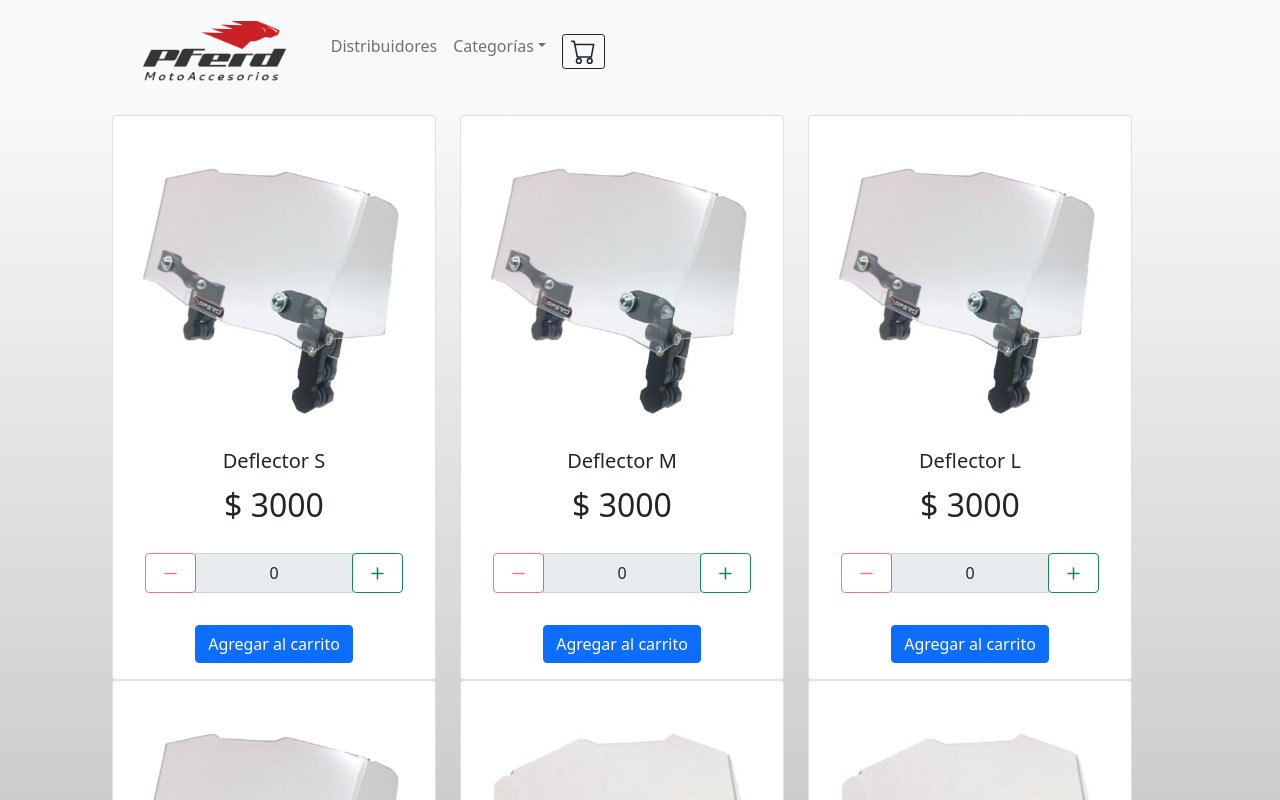
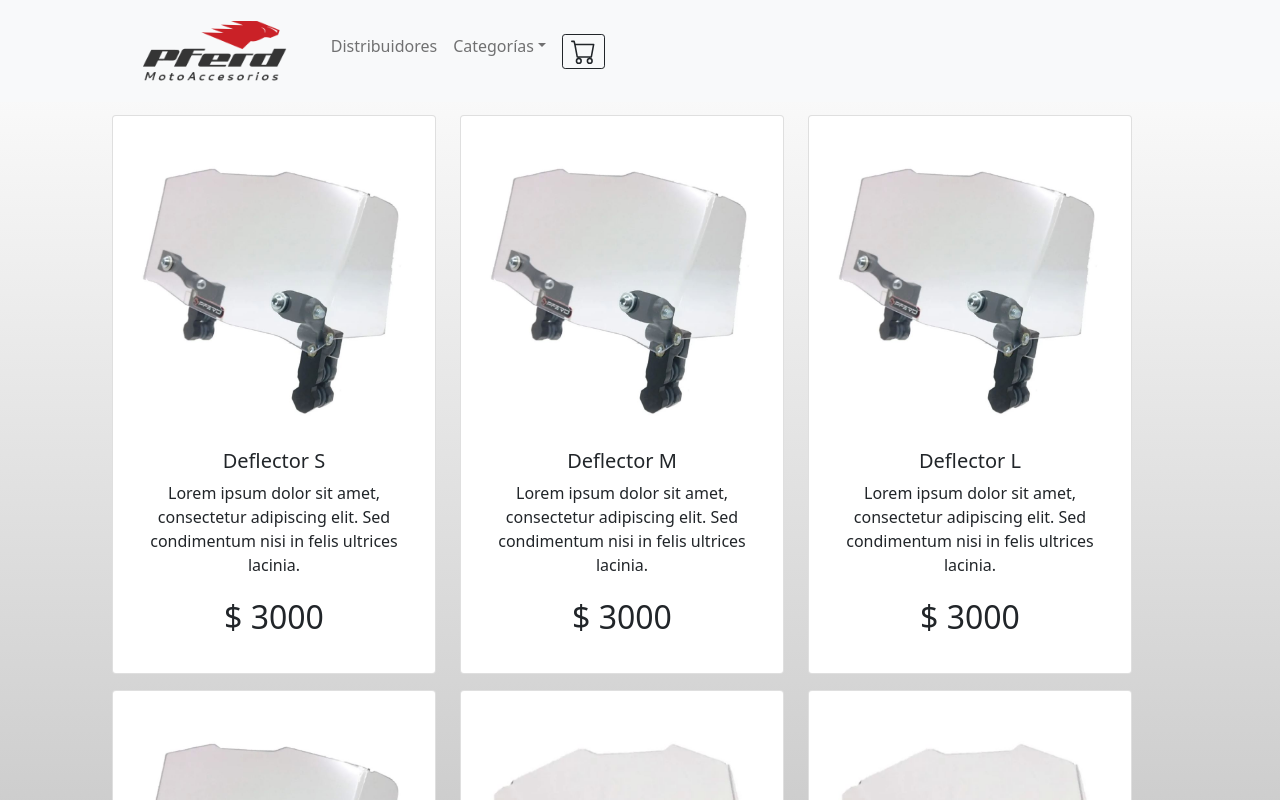
Before and after one commit to deejay47/pferd, a React (Create React App) app: page /category/1 in a window 1280 px wide. Shown: the top 800 px of the page. Built offline with nearby package versions, Linux system fonts and the light colour scheme.

Commit message:
Config Firebase

```diff
--- a/package.json
+++ b/package.json
@@ -7,6 +7,7 @@
     "@testing-library/react": "^11.2.6",
     "@testing-library/user-event": "^12.8.3",
     "bootstrap": "^5.0.0",
+    "firebase": "^8.6.7",
     "react": "^17.0.2",
     "react-bootstrap": "^1.5.2",
     "react-bootstrap-icons": "^1.5.0",
--- a/src/components/Item/Item.js
+++ b/src/components/Item/Item.js
@@ -23,19 +23,8 @@ function Item(props) {
             </div>
           </Card.Title>
           <Card.Title>{props.item.title}</Card.Title>
+          <Card.Text>{props.item.description}</Card.Text>
           <p className="price-tag">$ {props.item.price}</p>
-          <ItemCount
-            stock={props.item.stock}
-            onChange={quantityUpdate}
-            selectedQuantity={quantity}
-          ></ItemCount>
-          <Button
-            variant="primary"
-            value={props.item.id}
-            disabled={props.item.stock === 0}
-          >
-            {props.item.stock !== 0 ? "Agregar al carrito" : "Sin stock"}
-          </Button>
         </Card.Body>
       </Card>
   );
--- a/src/components/Item/Item.scss
+++ b/src/components/Item/Item.scss
@@ -5,6 +5,10 @@
 .container {
     position: relative;
     width: 50%;
+  }
+
+  .card{
+    margin-bottom: 5%;
   }
 
   .image {
--- a/src/components/ItemList/ItemList.js
+++ b/src/components/ItemList/ItemList.js
@@ -5,6 +5,7 @@ import Loading from "../Loading/Loading";
 import Inventory from "../../assets/data/inventory.json";
 import NotFound from "../../views/NotFound/NotFound"
 import { useParams } from "react-router-dom";
+import { getFirestore } from '../../firebase'
 
 import "./ItemList.scss";
 
@@ -14,7 +15,24 @@ function ItemList() {
   const [loading, setLoading] = useState(true);
 
   useEffect(() => {
-    setLoading(true);
+
+
+
+    // const db = getFirestore()
+
+    // const itemsCollection = db.collection('items')
+
+    // itemsCollection.get().then((snapshot) => {
+    //   console.log(snapshot.docs.map(doc=> doc.data()))
+    // })
+
+    // itemsCollection.doc('0v0TxB5U9tQYL0uksBVL')
+
+    //   itemsCollection.get().then(item => {
+    //     console.log(item)
+    //   })
+
+
     const getItems = new Promise((resolve) => {
       setTimeout(() => resolve(Inventory.products), 1000);
     });
@@ -32,6 +50,9 @@ function ItemList() {
           setItems(res);
           setLoading(false);
         });
+
+
+
   }, [id]);
 
   return (
--- /dev/null
+++ b/src/firebase/index.js
@@ -0,0 +1,22 @@
+import firebase from 'firebase/app'
+import "firebase/firestore"
+
+const firebaseConfig = {
+        apiKey: "AIzaSyAIzxzUVvHrkbTYsW6NBm3_dDewbXCw2yA",
+        authDomain: "pferd-store.firebaseapp.com",
+        projectId: "pferd-store",
+        storageBucket: "pferd-store.appspot.com",
+        messagingSenderId: "277923283408",
+        appId: "1:277923283408:web:f5f9bfc5cf85520b5279d5",
+        measurementId: "G-Q6BDW8JMBW"
+}
+
+const app = firebase.initializeApp(firebaseConfig)
+
+export function getFirebase() {
+    return app
+}
+
+export function getFirestore() {
+    return firebase.firestore(app)
+}
```
Also changed, not shown: 1 other file (tests, documents, lock files or other folders).
